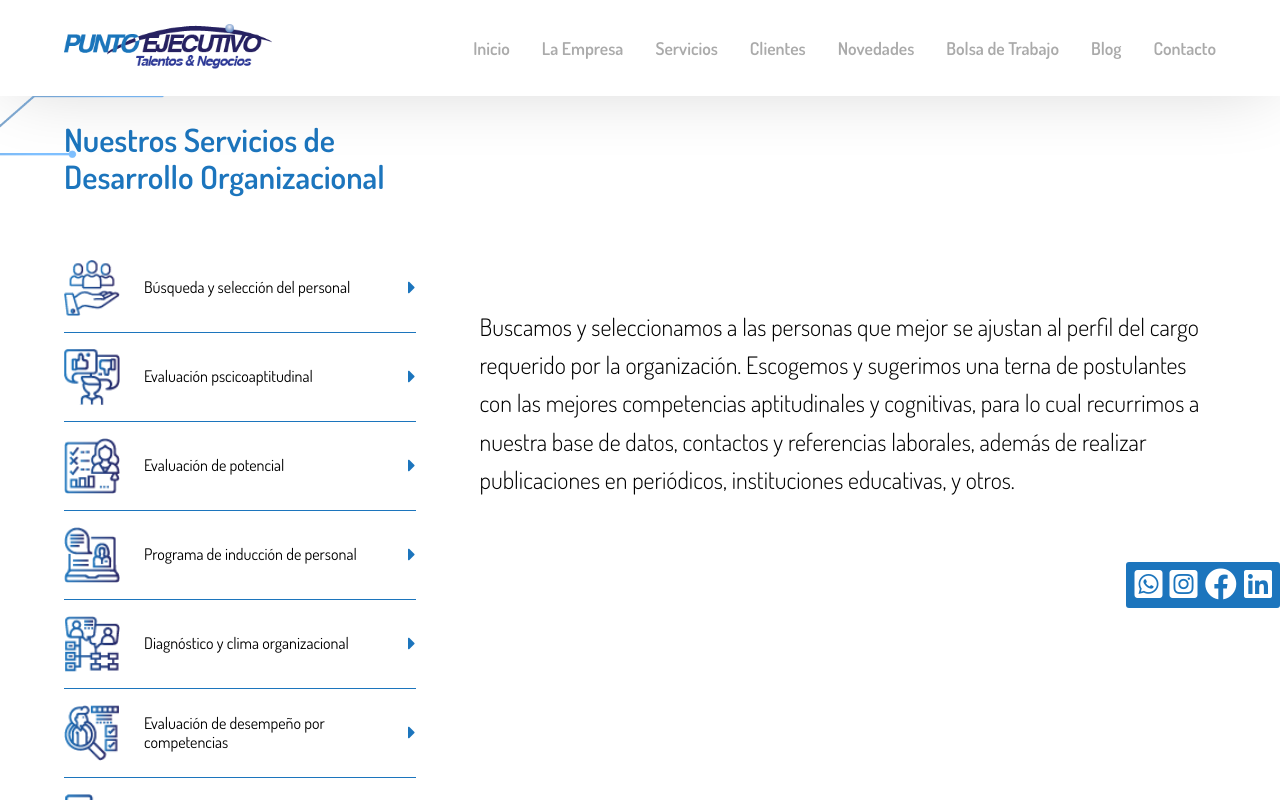
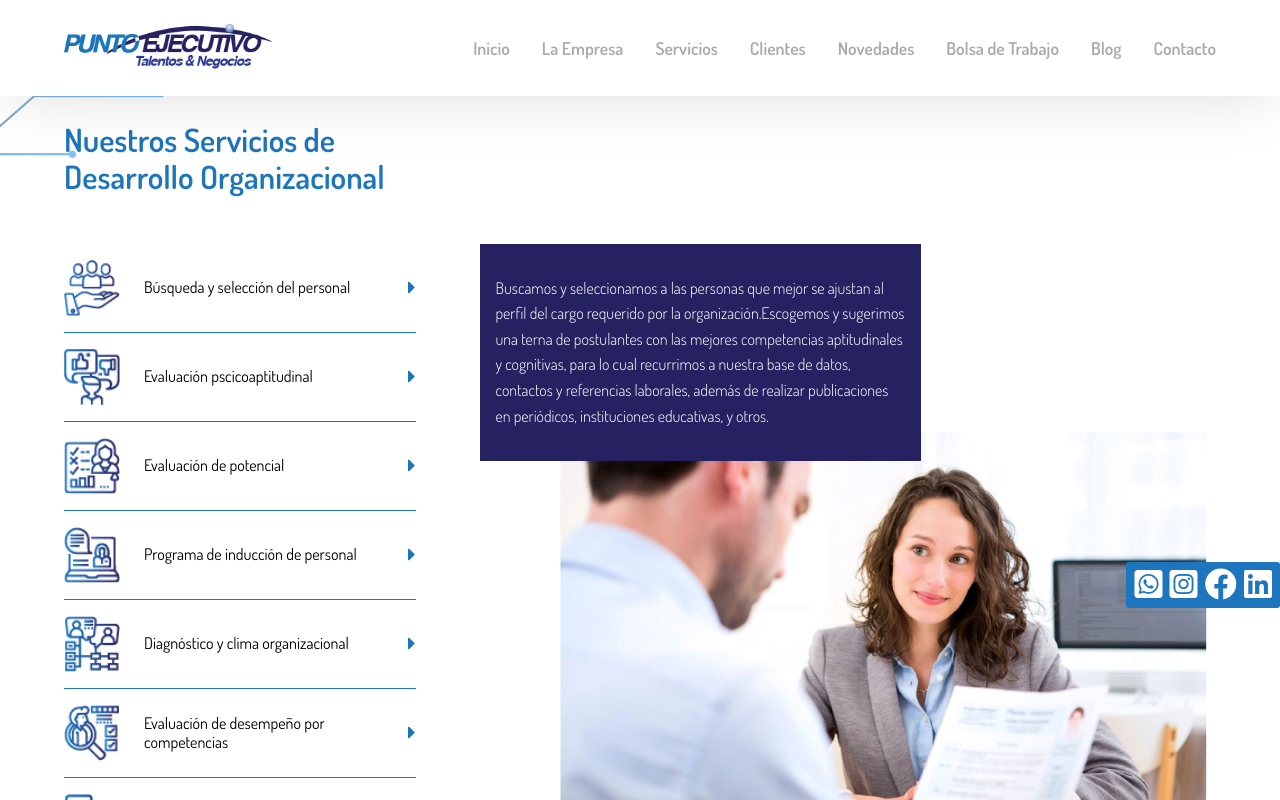
Before and after one commit to fervillalbag/doteject, a website: page index.html in a window 1280 px wide. Both pictures are taken after a click on the button "Búsqueda y selección del personal". Shown: the part 646-1446 px from the top of the page. Drawn offline with Linux system fonts and the light colour scheme.

Commit message:
Terminando la funcionalidad de servicios con los estilos y las imagenes predefinidas

```diff
--- a/index.html
+++ b/index.html
@@ -240,9 +240,11 @@
                </div>
             </button>
          </div>
-         <div class="services-content" id="servicesBody">
-            <div class="services-content__media">
-               <img src="./images/services-main02.jpg" alt="" class="services-content__image">
+         <div class="services-container">
+            <div class="services-content" id="servicesBody"></div>
+            <div class="services-content__image" id="servicesBodyImage"></div>
+            <div class="services-content__media" id="defaultImage">
+               <img src="./images/services-main02.jpg" alt="" class="services-content__image-default">
             </div>
          </div>
       </div>
--- a/js/app.js
+++ b/js/app.js
@@ -52,10 +52,13 @@ novedadesOverlay.addEventListener('click', () => {
 
 const services01 = document.querySelector('#services01');
 const servicesBody = document.querySelector('#servicesBody');
+const servicesBodyImage = document.querySelector('#servicesBodyImage');
+const defaultImage = document.querySelector('#defaultImage');
 
 services01.addEventListener('click', () => {
-   servicesBody.textContent = 'Buscamos y seleccionamos a las personas que mejor se ajustan al perfil del cargo requerido por la organización. Escogemos y sugerimos una terna de postulantes con las mejores competencias aptitudinales y cognitivas, para lo cual recurrimos a nuestra base de datos, contactos y referencias laborales, además de realizar publicaciones en periódicos, instituciones educativas, y otros.';
-   servicesBody.classList.add('content-text')
+   servicesBody.textContent = 'Buscamos y seleccionamos a las personas que mejor se ajustan al perfil del cargo requerido por la organización.Escogemos y sugerimos una terna de postulantes con las mejores competencias aptitudinales y cognitivas, para lo cual recurrimos a nuestra base de datos, contactos y referencias laborales, además de realizar publicaciones en periódicos, instituciones educativas, y otros.';
+   servicesBody.classList.add('content-text');
+   servicesBodyImage.innerHTML = '<img src="./images/busqueda-seleccion.jpg" class="services-container__image">'
    window.scroll(0, 646);
 });
 
--- a/sass/pages/_services.scss
+++ b/sass/pages/_services.scss
@@ -5,6 +5,10 @@
    display: grid;
    justify-content: center !important;
    align-items: flex-start !important;
+   background-color: $secondaryColor;
+   color: $lightColor;
+   padding: 2rem 1rem;
+   width: 60%;
 }
 
 .services {
@@ -65,13 +69,23 @@
       }
    }
 
+   &-container {
+      position: relative;
+   }
+
    &-content {
       display: grid;
       place-items: center;
 
-      font-size: 1.5rem;
+      font-size: 1rem;
       font-weight: 300;
       line-height: 1.6;
-      padding-top: 4rem;
+
+      &__image {
+         margin-top: -3rem;
+         margin-left: 4rem;
+         position: relative;
+         z-index: -1;
+      }
    }
 }
```
Also changed, not shown: css/main.css, images/busqueda-seleccion.jpg (added).
